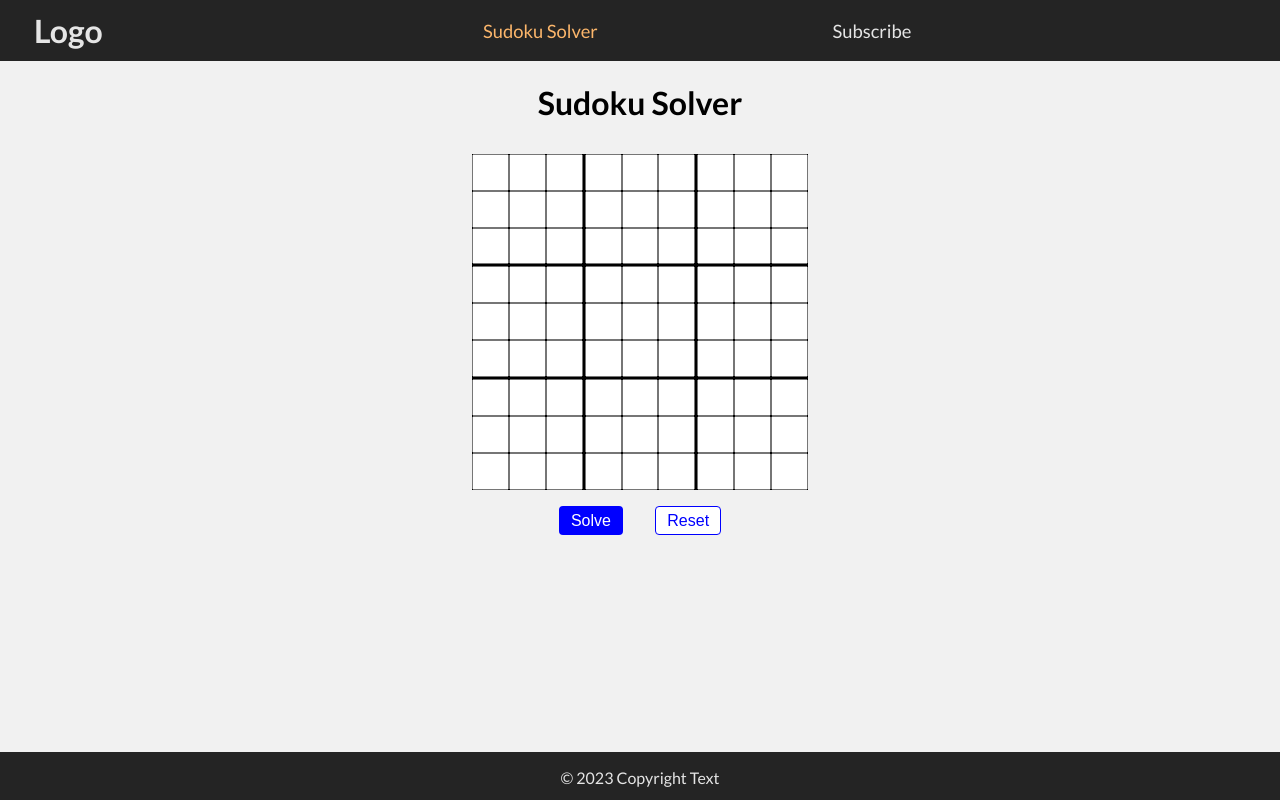
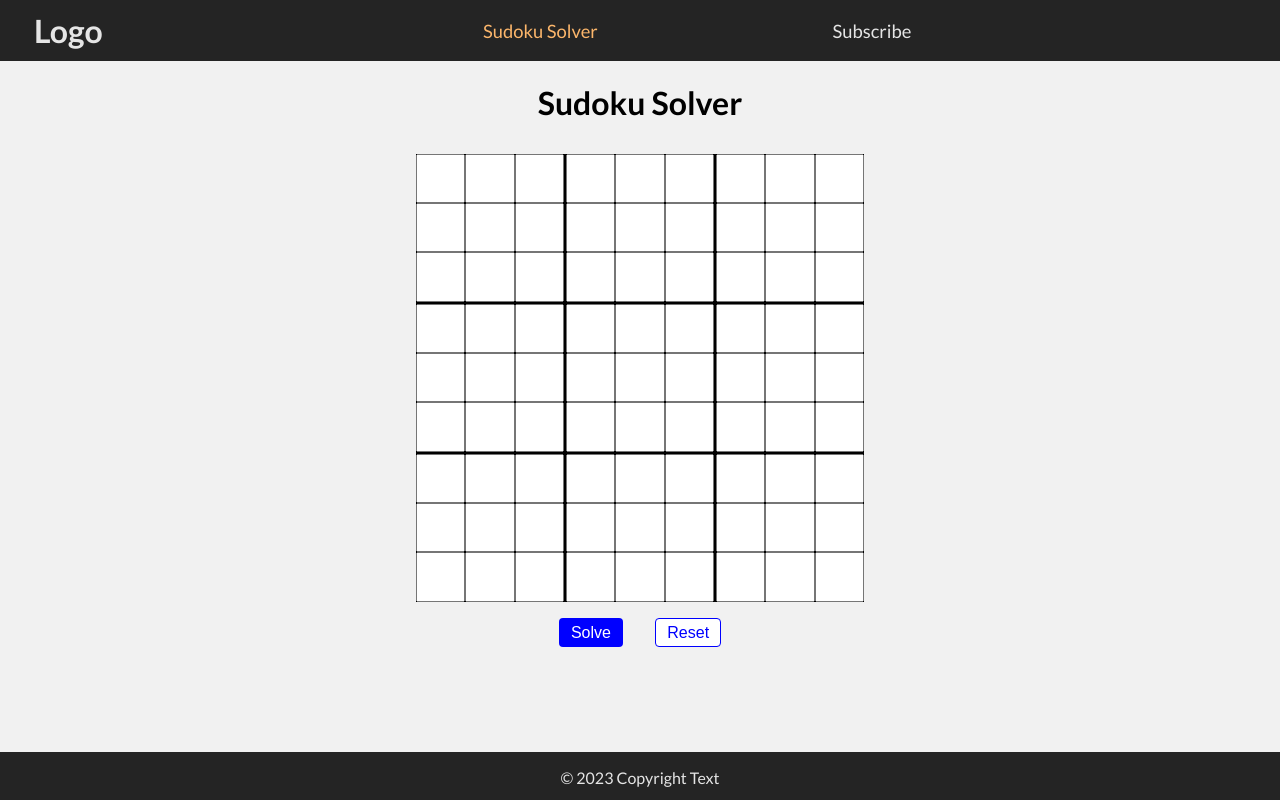
Before and after one commit to TBence98/Sudoku_solver, a React (Vite) app: page /sudoku-solver in a window 1280 px wide. Built offline with nearby package versions, Linux system fonts and the light colour scheme.

Commit message:
increase sudoku board size

```diff
--- a/src/pages/SudokuSolver.module.css
+++ b/src/pages/SudokuSolver.module.css
@@ -14,8 +14,8 @@
 }
 
 .sudoku_container {
-    width: 21rem;
-    height: 21rem;
+    width: 28rem;
+    height: 28rem;
     background-color: black;
     gap: 0.125rem;
 }
```
